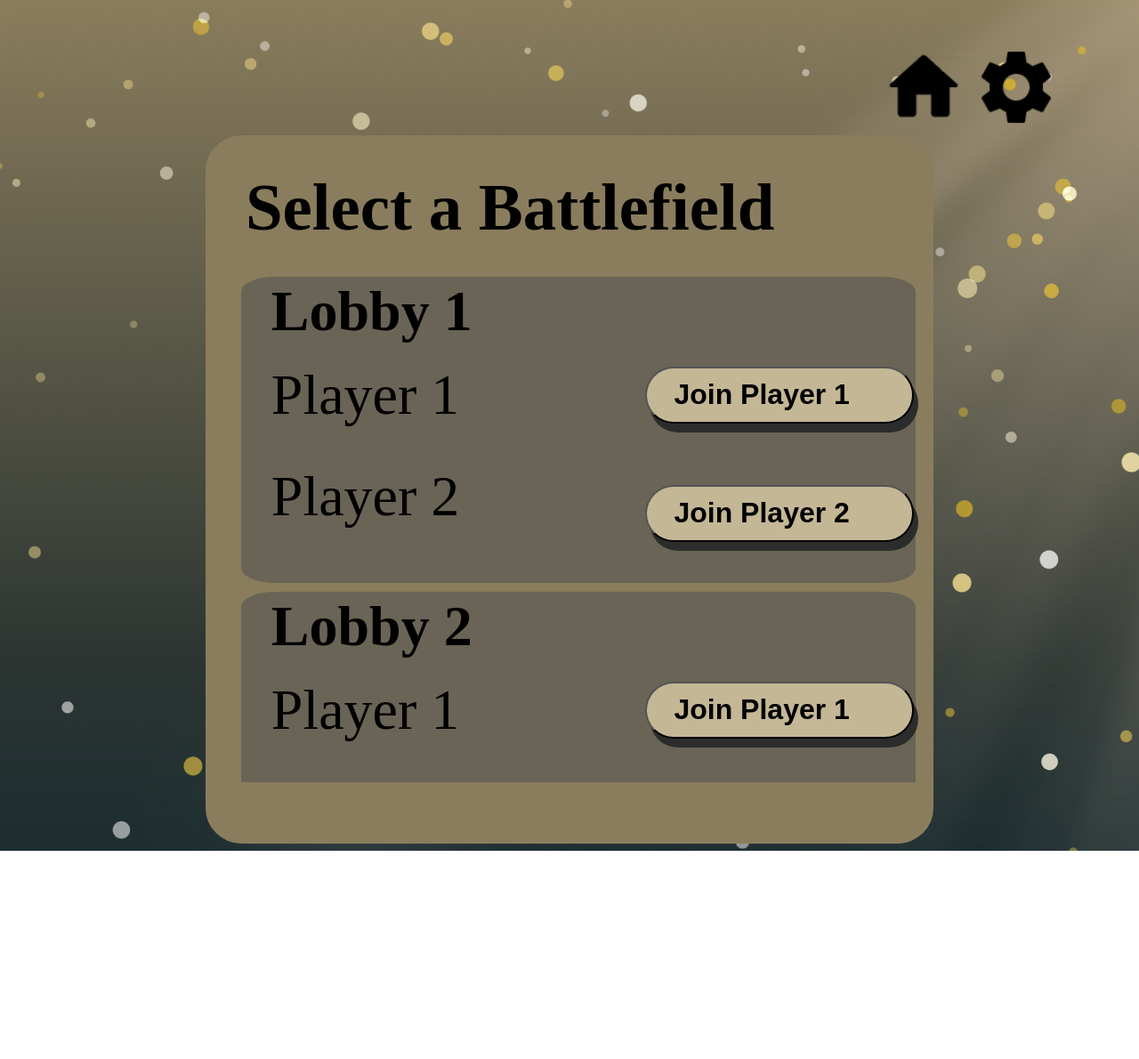
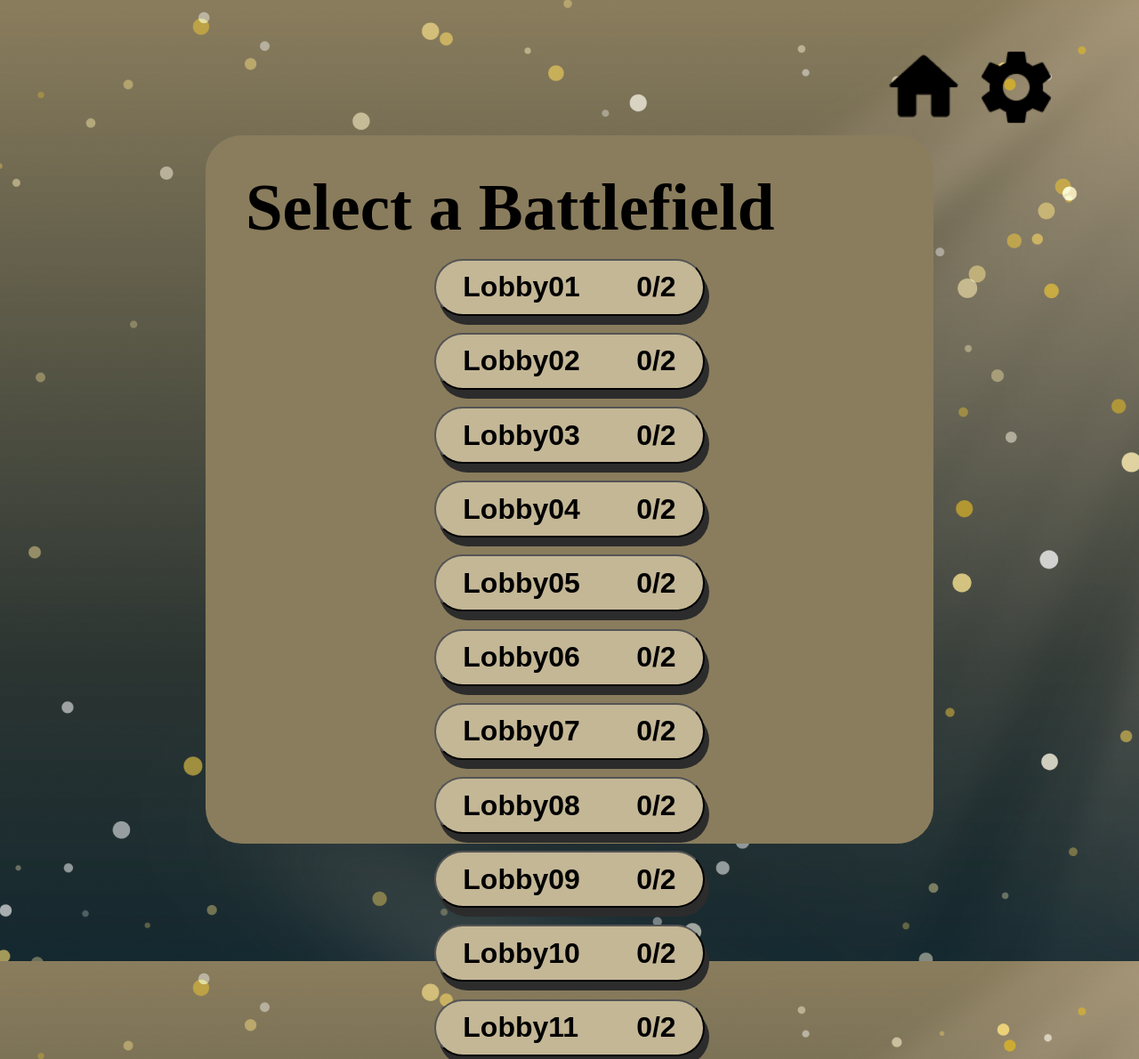
Before and after one commit to ParinTonNam/XO_WebDesign, a plain HTML site: page trash/page_lobby.html in a window 1280 px wide. Shown: the top 1190 px of the page at 89% size. Before the commit the page ends 956 px from the top, so only its background shows below. Drawn offline with Linux system fonts and the light colour scheme; files that its build step writes are made by us from their sources; no server answers; files whose address does not match are found by name.

Commit message:
จัดระเบียบ

```diff
--- a/trash/page_game.html
+++ b/trash/page_game.html
@@ -209,7 +209,7 @@
 		firebase.initializeApp(firebaseConfig)
 	</script>
 
-	<script src="js/game.js"></script>
+	<script src="trash/game.js"></script>
 </body>
 
 </html>
--- a/trash/page_lobby.html
+++ b/trash/page_lobby.html
@@ -6,7 +6,7 @@
 	<meta charset="UTF-8">
 	<meta name="viewport" content="width=device-width, initial-scale=1">
 	<link rel="icon" type="image/png" href="images/icons/logo-1.png" />
-	<link rel="stylesheet" type="text/css" href="lobby.css">
+	<link rel="stylesheet" type="text/css" href="trash/lobby.css">
 	<script src="https://www.gstatic.com/firebasejs/10.7.2/firebase-app-compat.js"></script>
 	<script src="https://www.gstatic.com/firebasejs/10.7.2/firebase-analytics-compat.js"></script>
 	<script src="https://www.gstatic.com/firebasejs/10.7.2/firebase-database-compat.js"></script>
@@ -30,7 +30,7 @@
 
 
 
-
+<!--
 		<div class="roomlist">
 			<div class="lobby">
 				<b>Lobby 1</b>
@@ -46,9 +46,9 @@
 					<button class="lobbyroom" id="start1" style="margin: 0px; width: 40%;"
 						onclick='createRoom1_o()'>Join Player 2 </button>
 				</div>
-			</div>
+			</div> -->
 
-			<div class="lobby">
+			<!-- <div class="lobby">
 				<b>Lobby 2</b>
 
 				<div class="room">
@@ -62,13 +62,14 @@
 					<button class="lobbyroom" id="start1" style="margin: 0px; width: 40%;"
 						onclick='createRoom1_o()'>Join Player 2 </button>
 				</div>
-			</div>
-
-				<!-- <button class="lobbyroom" id="start2">Lobby02 <span class="numberplayer">0/2</span></button> -->
-				<!-- <button class="lobbyroom" id="start3">Lobby03 <span class="numberplayer">0/2</span></button>
+			</div> -->
+			<button class="lobbyroom" id="start2">Lobby01 <span class="numberplayer">0/2</span></button>
+				<button class="lobbyroom" id="start2">Lobby02 <span class="numberplayer">0/2</span></button>
+				<button class="lobbyroom" id="start2">Lobby03 <span class="numberplayer">0/2</span></button>
+				<!-- <!-- <button class="lobbyroom" id="start3">Lobby03 <span class="numberplayer">0/2</span></button> -->
 			<button class="lobbyroom" id="start4">Lobby04 <span class="numberplayer">0/2</span></button>
 			<button class="lobbyroom" id="start5">Lobby05 <span class="numberplayer">0/2</span></button>
-			<button class="lobbyroom" id="start6" onclick='window.location = "page_preperation.html"'>Lobby06 <span class="numberplayer">0/2</span></button>
+			<button class="lobbyroom" id="start6">Lobby06 <span class="numberplayer">0/2</span></button>
 			<button class="lobbyroom" id="start7">Lobby07 <span class="numberplayer">0/2</span></button>
 			<button class="lobbyroom" id="start8">Lobby08 <span class="numberplayer">0/2</span></button>
 			<button class="lobbyroom" id="start9">Lobby09 <span class="numberplayer">0/2</span></button>
```
Also changed, not shown: trash/page_preperation.html (+1 -1 lines), trash/page_versus.html (+1 -1 lines), trash/lose.html (renamed from lose.html), trash/win.html (renamed from win.html), trash/win_lose.css (renamed from css/win_lose.css).
